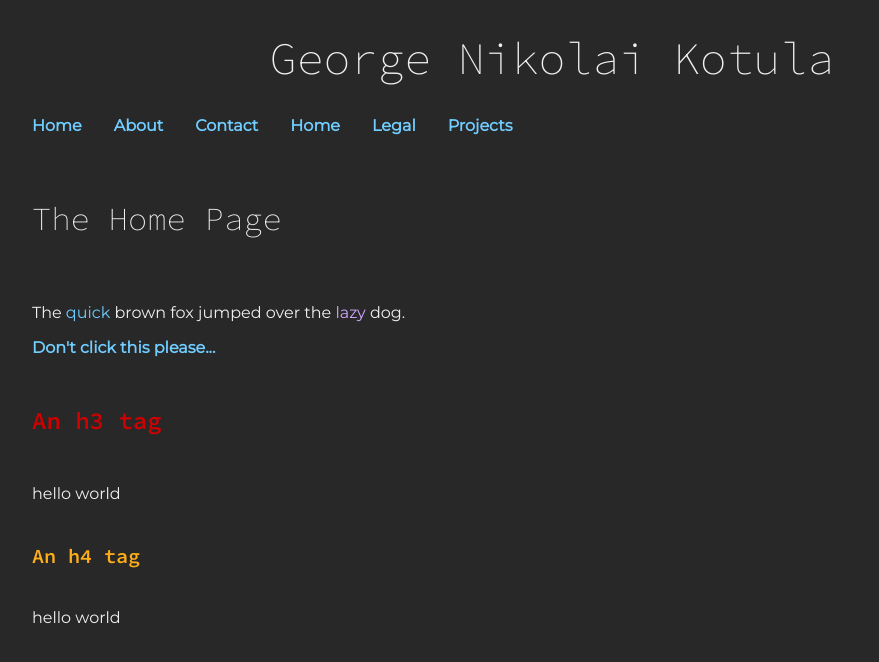
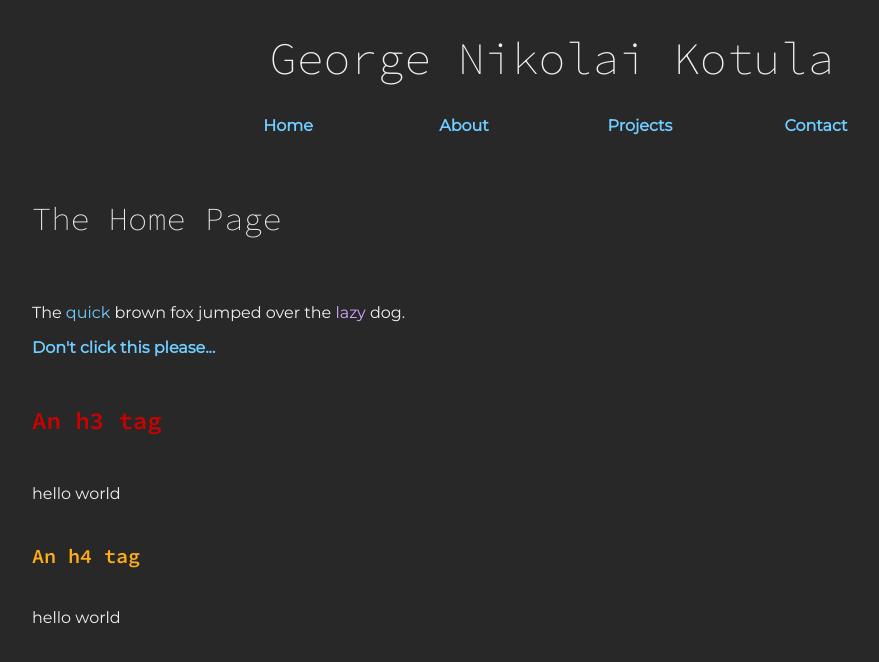
Before and after one commit to Weikardzaena/my-website, an Angular app: page /home in a window 1280 px wide. Shown: the top 662 px of the page, without its empty margins (88-967 px from the left). Built offline with nearby package versions, Linux system fonts and the light colour scheme.

Commit message:
3: Navbar is centered and resizes to window
Also adds ability to filter out which navigation links should not show up in the
main nav bar.

```diff
--- a/src/app/app-routing.module.ts
+++ b/src/app/app-routing.module.ts
@@ -12,10 +12,9 @@ const routes: Routes = [
   { path: '', redirectTo: '/home', pathMatch: 'full' },
   { path: 'home', component: HomeComponent },
   { path: 'about', component: AboutComponent },
+  { path: 'projects', component: ProjectsComponent },
   { path: 'contact', component: ContactComponent },
-  { path: 'home', component: HomeComponent },
   { path: 'legal', component: LegalComponent },
-  { path: 'projects', component: ProjectsComponent },
 ]
 
 @NgModule({
--- a/src/app/app.component.css
+++ b/src/app/app.component.css
@@ -8,28 +8,15 @@
 
 #navbar {
     width: 100%;
+    text-align: center;
 }
 
 #navbar ul {
+    margin: 0 auto;
     list-style: none;
     padding: 0;
 }
 
 #navbar li {
     display: inline-block;
-    margin-right: 2em;
 }
-
-#navbar li:last-of-type {
-    margin-right: 0;
-}
-
-@media screen and (min-width: 56em) {
-    #navbar {
-        margin: 0 auto;
-    }
-
-    #navbar li {
-        margin-right: 2em;
-    }
-}
--- a/src/app/app.component.html
+++ b/src/app/app.component.html
@@ -1,11 +1,11 @@
 <div id="content-wrapper" [style.width]="contentSize">
   <div id="content">
     <h1>{{title}}</h1>
-    <nav id="navbar">
+    <div id="navbar">
       <ul>
-        <li *ngFor="let route of routes"><a [routerLink]="route.path">{{route.name}}</a></li>
+        <li [style.width]="linkWidth" [style.marginBottom]="linkMarginBot" *ngFor="let route of routes"><a [routerLink]="route.path">{{route.name}}</a></li>
       </ul>
-    </nav>
+    </div>
     <router-outlet></router-outlet>
   </div>
 </div>
--- a/src/app/app.component.ts
+++ b/src/app/app.component.ts
@@ -8,6 +8,9 @@ const SMALL_SIZE = "36em";
 const XSMALL_SIZE = "100%";
 const XLARGE_SIZE = "80em";
 
+const LINK_WIDTH_SMALL = "25%";
+const LINK_WIDTH_DEFAULT = "11em"; // 20% of MEDIUM_SIZE
+
 @Component({
   selector: 'app-root',
   templateUrl: './app.component.html',
@@ -16,7 +19,10 @@ const XLARGE_SIZE = "80em";
 export class AppComponent {
   title = 'George Nikolai Kotula';
   routes: object[];
+  excludedRoutes = ["legal"];
+
   contentSize = MEDIUM_SIZE;
+  linkWidth = LINK_WIDTH_DEFAULT;
 
   constructor(router: Router, breakpointObserver: BreakpointObserver) {
     this.routes = [];
@@ -25,10 +31,12 @@ export class AppComponent {
     // Build the strings based on the paths, but capitalize them:
     router.config.forEach(route => {
       if ((route.path !== undefined) && (route.path !== "")) {
-        builder = "";
-        builder += route.path.charAt(0).toUpperCase();
-        builder += route.path.substr(1, route.path.length - 1);
-        this.routes.push({path : route.path, name : builder});
+        if (this.excludedRoutes.indexOf(route.path) < 0) {
+          builder = "";
+          builder += route.path.charAt(0).toUpperCase();
+          builder += route.path.substr(1, route.path.length - 1);
+          this.routes.push({path : route.path, name : builder});
+        }
       }
     });
 
@@ -81,30 +89,35 @@ export class AppComponent {
   private ActivateLargeLayout(): void
   {
     this.contentSize = LARGE_SIZE;
+    this.linkWidth = LINK_WIDTH_DEFAULT;
     console.log("Large!");
   }
 
   private ActivateMediumLayout(): void
   {
     this.contentSize = MEDIUM_SIZE;
+    this.linkWidth = LINK_WIDTH_DEFAULT;
     console.log("Medium!");
   }
 
   private ActivateSmallLayout(): void
   {
     this.contentSize = SMALL_SIZE;
+    this.linkWidth = LINK_WIDTH_SMALL;
     console.log("Small!");
   }
 
   private ActivateXLargeLayout(): void
   {
     this.contentSize = XLARGE_SIZE;
+    this.linkWidth = LINK_WIDTH_DEFAULT;
     console.log("XLarge!");
   }
 
   private ActivateXSmallLayout(): void
   {
     this.contentSize = XSMALL_SIZE;
+    this.linkWidth = LINK_WIDTH_SMALL;
     console.log("XSmall!");
   }
 }
```
